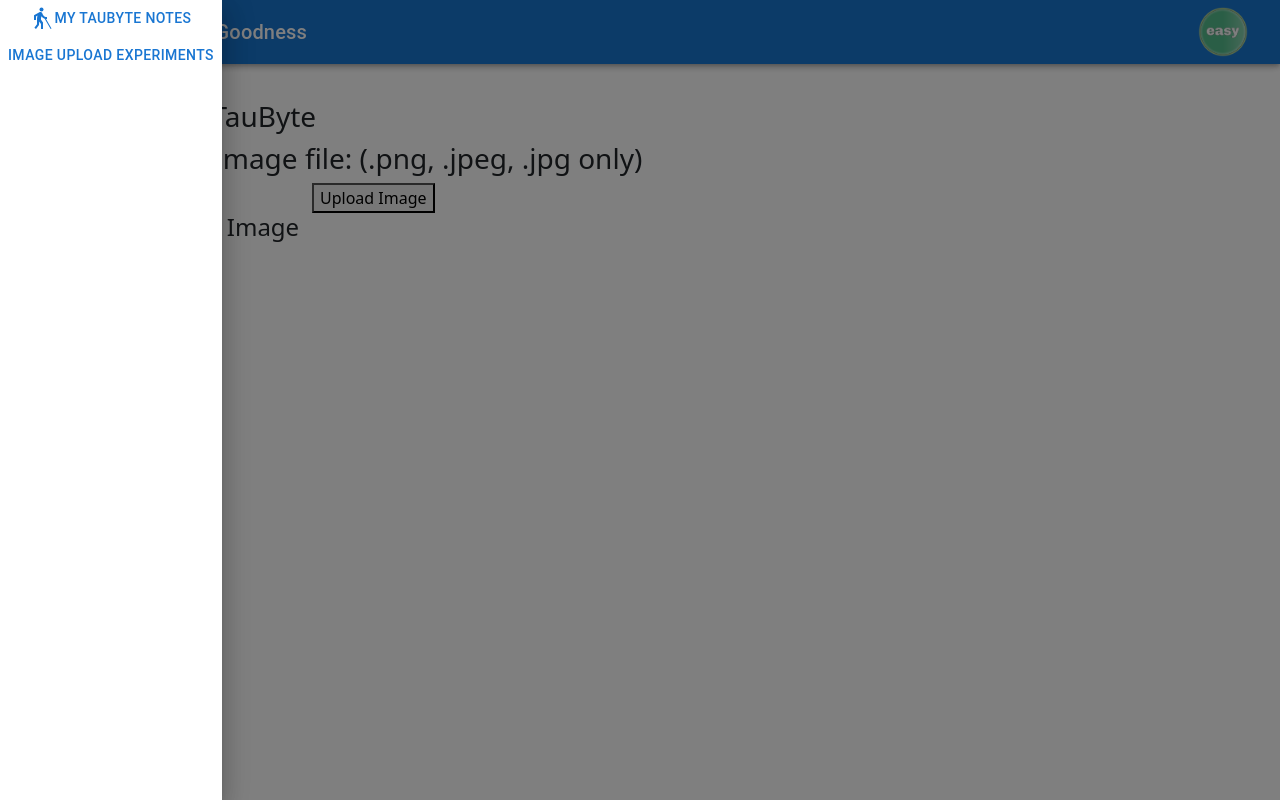
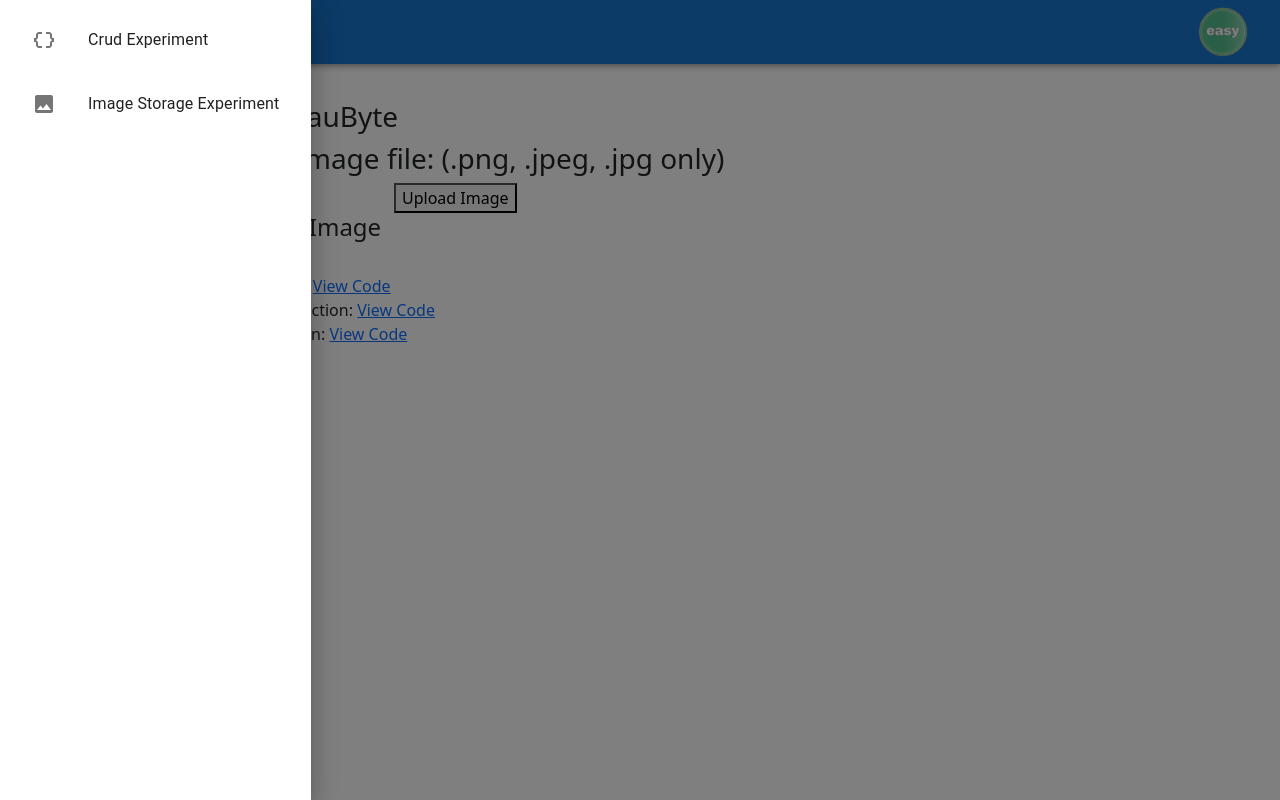
Before and after one commit to AldanisVigo/VigoEngineeringTaubyteHomepage, a React (Create React App) app: page /imageuploadtest in a window 1280 px wide. Both pictures are taken after a click on the button 36 px from the left and 32 px from the top of the page. Built offline with nearby package versions, Linux system fonts and the light colour scheme; no server answers.

Commit message:
finished file upload example

```diff
--- a/src/components/TauByteDocs.js
+++ b/src/components/CrudExample.js
@@ -1,29 +1,18 @@
 import React from 'react'
 import { Container, Row, Col } from 'react-bootstrap'
-import './TauByteDocs.css'
-import AppBar from '@mui/material/AppBar';
-import Box from '@mui/material/Box';
-import Toolbar from '@mui/material/Toolbar';
-import Typography from '@mui/material/Typography';
-import Button from '@mui/material/Button';
-import IconButton from '@mui/material/IconButton';
-import MenuIcon from '@mui/icons-material/Menu';
-import Drawer from '@mui/material/Drawer';
-import { useState } from 'react';
-import BlindIcon from '@mui/icons-material/Blind';
-import { useNavigate } from 'react-router-dom'
+import './CrudExample.css'
 import { CodeBlock, dracula} from "react-code-blocks";
 import Header from './Header'
-const TauByteDocs = () => {
+const CrudExample = () => {
     return <div>
         <Header/>
         <Container>
             <Row>
-                <Col className="d-flex justify-content-center mt-5"><h1>TauByte Experiments</h1></Col>
+                <Col className="d-flex justify-content-center mt-5"><h1>C-R-U-D Experiment</h1></Col>
             </Row>
             <Row>
                 <Col>
-                    <h2>Creating a simple site with backend CRUD.</h2>
+                    <h2>Setting up a website performs C-R-U-D on TauByte's database.</h2>
                     <div>
                         <h3>1. Setup a Website for The Front-End</h3>
                         <p>
@@ -266,7 +255,6 @@ func adduser(e event.Event) uint32 {
                                     theme={dracula}
                                     codeBlock>
                                 </CodeBlock>
-
                             </p>
                         </li>
                     </ol>
@@ -276,4 +264,4 @@ func adduser(e event.Event) uint32 {
     </div>
 }
 
-export default TauByteDocs
+export default CrudExample
--- a/src/components/FileUploadTest.js
+++ b/src/components/FileUploadTest.js
@@ -2,6 +2,7 @@ import React from 'react'
 import { useRef, useEffect, useCallback, useState } from 'react'
 import { CircularProgress } from '@mui/material'
 import Header from './Header'
+import { Container, Row, Col } from 'react-bootstrap'
 
 const FileUploadTest = () => {
     const fileElementRef = useRef()
@@ -115,6 +116,8 @@ const FileUploadTest = () => {
             //Get the json from the response
             const json = await response.json()
 
+            console.log(json)
+
             //Get the currently uploaded file back from TauByte storage
             getCurrentFile()
 
@@ -139,6 +142,9 @@ const FileUploadTest = () => {
     */
     return <div>
         <Header/>
+        <Container>
+            <Row>
+                <Col>
                     <h3>Upload a File to TauByte</h3>
                     {!uploading && <div>
                         <h3>Please select an image file: (.png, .jpeg, .jpg only) </h3>
@@ -157,6 +163,16 @@ const FileUploadTest = () => {
                         Uploading Image to TauByte Storage, Please wait ....<br/>
                         <CircularProgress/>
                     </div>}
+
+                    <br/>
+                    Code For This View on GitHub: <a href="https://github.com/AldanisVigo/VigoEngineeringTaubyteHomepage/blob/4c47b0a786805514f6c7b06fce2cdf81ed22dd7b/src/components/FileUploadTest.js">View Code</a>
+                    <br/>
+                    Code For The Upload File dFunction: <a href="https://github.com/AldanisVigo/tb_code_VigoEngineering/blob/fd020db29fbe9bc25e664fe4f098465917748d19/functions/uploadfile.go">View Code</a>
+                    <br/>
+                    Code For The Get File dFunction: <a href="https://github.com/AldanisVigo/tb_code_VigoEngineering/blob/fd020db29fbe9bc25e664fe4f098465917748d19/functions/getfile.go">View Code</a>
+                </Col>
+            </Row>
+        </Container>
     </div>
 }
 
--- a/src/components/Header.js
+++ b/src/components/Header.js
@@ -8,8 +8,14 @@ import IconButton from '@mui/material/IconButton';
 import MenuIcon from '@mui/icons-material/Menu';
 import Drawer from '@mui/material/Drawer';
 import { useState } from 'react';
-import BlindIcon from '@mui/icons-material/Blind';
+import DataObject from '@mui/icons-material/DataObject';
 import { useNavigate } from 'react-router-dom'
+import Image from '@mui/icons-material/Image'
+import List from '@mui/material/List'
+import ListItem from '@mui/material/ListItem'
+import ListItemButton from '@mui/material/ListItemButton'
+import ListItemIcon from '@mui/material/ListItemIcon'
+import ListItemText from '@mui/material/ListItemText'
 
 const Header = () => {
     const [drawerOpen,setDrawerOpen] = useState(false)
@@ -21,8 +27,24 @@ const Header = () => {
     }
     return <Box sx={{ flexGrow: 1 }}>
         <Drawer open={drawerOpen} onClose={e=>setDrawerOpen(false)}>
-            <Button onClick={e=>nav('/taubytepsudodocs')}><BlindIcon/>My TauByte Notes</Button>
-            <Button onClick={e=>nav('/imageuploadtest')}>Image Upload Experiments</Button>
+            <List>
+                <ListItem onClick={e=>nav('/taubytepsudodocs')}>
+                    <ListItemButton>
+                        <ListItemIcon>
+                            <DataObject/>
+                        </ListItemIcon>
+                        <ListItemText primary="Crud Experiment" />
+                    </ListItemButton>
+                </ListItem>
+                <ListItem onClick={e=>nav('/imageuploadtest')}>
+                    <ListItemButton>
+                        <ListItemIcon>
+                            <Image/>
+                        </ListItemIcon>
+                        <ListItemText primary="Image Storage Experiment"/>
+                    </ListItemButton>
+                </ListItem>
+            </List>
         </Drawer>
         <AppBar position="fixed">
             <Toolbar>
@@ -37,7 +59,7 @@ const Header = () => {
                 <MenuIcon />
                 </IconButton>
                 <Typography variant="h6" component="div" sx={{ flexGrow: 1 }}>
-                Vigo's Stash of Goodness
+                TauByte Experiments
                 </Typography>
                 <Button color="inherit" onClick={playEasySound}>
                 <img height="50px" alt="easy button" src="easy_button.png"/>
--- a/src/index.js
+++ b/src/index.js
@@ -4,7 +4,7 @@ import './index.css';
 import App from './App';
 import reportWebVitals from './reportWebVitals';
 import { Routes, Route, BrowserRouter as Router } from 'react-router-dom';
-import TauByteDocs from './components/TauByteDocs';
+import CrudExample from './components/CrudExample';
 import 'bootstrap/dist/css/bootstrap.min.css';
 import FileUploadTest from './components/FileUploadTest';
 
@@ -12,7 +12,7 @@ const root = ReactDOM.createRoot(document.getElementById('root'));
 root.render(
     <Router>
       <Routes>
-        <Route path="/taubytepsudodocs" element={<TauByteDocs/>}/>
+        <Route path="/taubytepsudodocs" element={<CrudExample/>}/>
         <Route path="/imageuploadtest" element={<FileUploadTest/>}/>
         <Route path="/" element={<App/>}/>
       </Routes>
```
Also changed, not shown: src/components/CrudExample.css (renamed from src/components/TauByteDocs.css). Lines whose indentation alone changed are shown as unchanged.
